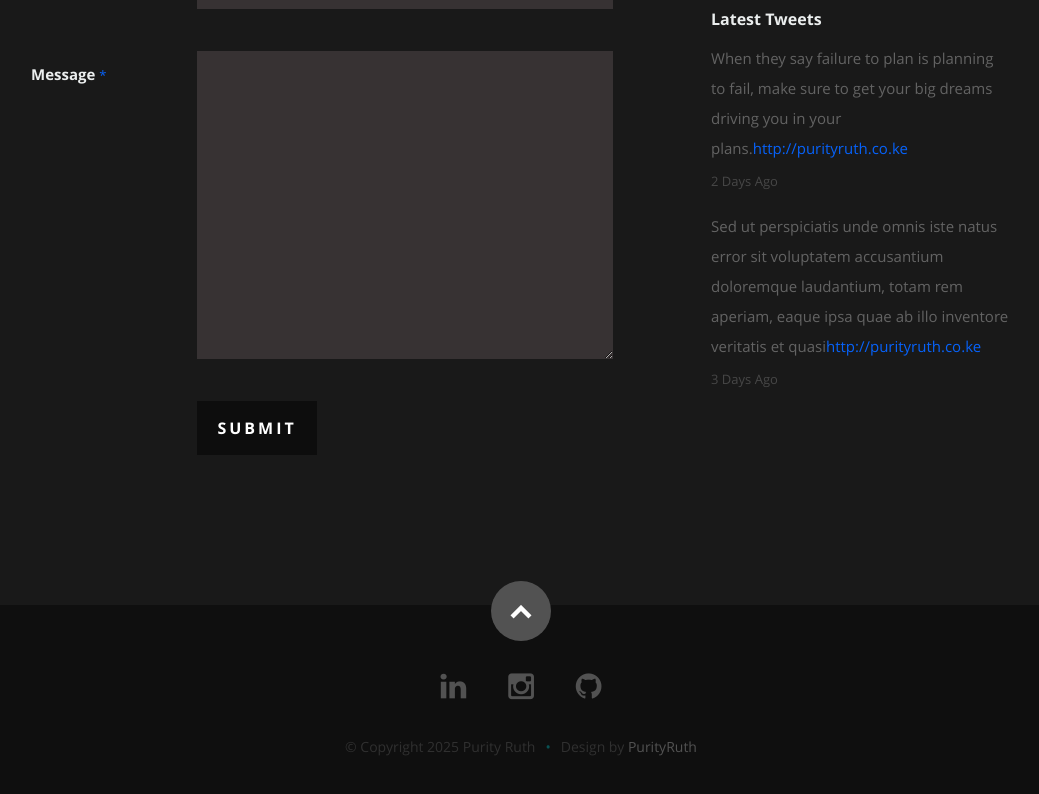
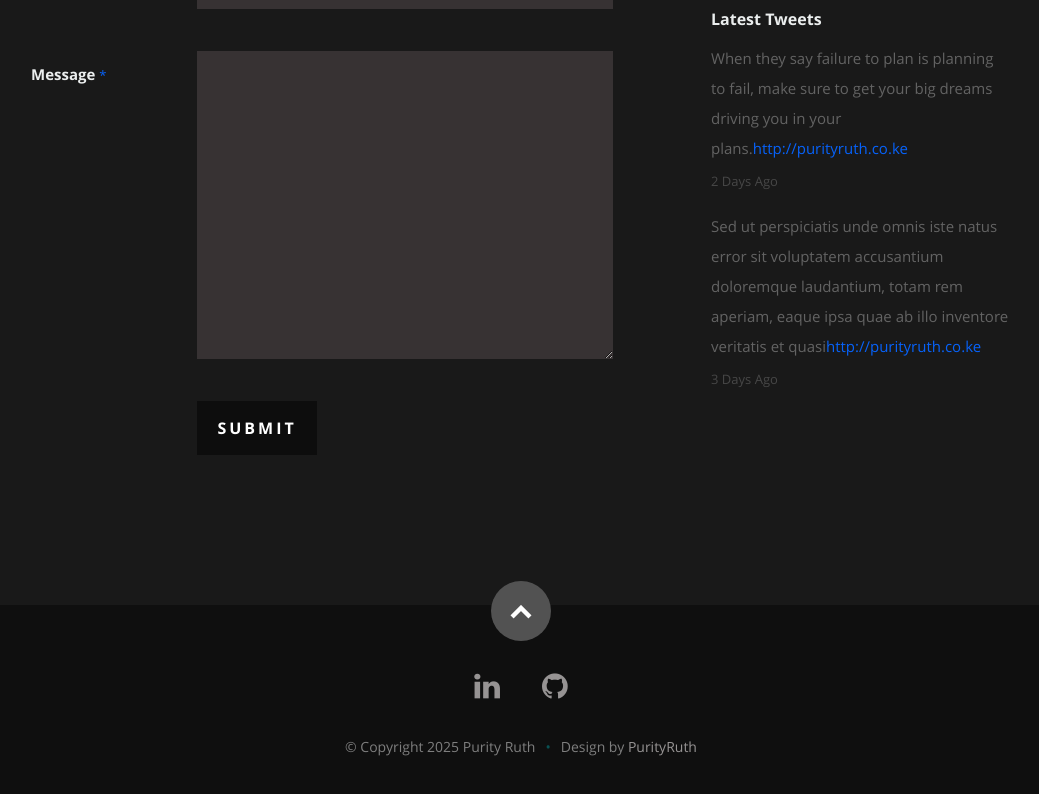
Before and after one commit to purityruth/myportfolio-resume, a React (Create React App) app: page / in a window 1280 px wide. Shown: the part 5572-6366 px from the top of the page, without its empty margins (119-1158 px from the left). Built offline with nearby package versions, Linux system fonts and the light colour scheme.

Commit message:
SEO Update

```diff
--- a/public/css/layout.css
+++ b/public/css/layout.css
@@ -928,13 +928,13 @@ call-to-action .button {
 footer {
    padding-top: 48px;
    margin-bottom: 48px;
-   color: #303030;
+   color:rgb(126, 126, 126);
    font-size: 14px;
    text-align: center;
    position: relative;
 }
 
-footer a, footer a:visited { color: #525252; }
+footer a, footer a:visited { color:rgb(150, 147, 147); }
 footer a:hover, footer a:focus { color: #fff; }
 
 /* copyright */
--- a/public/resumeData.json
+++ b/public/resumeData.json
@@ -16,17 +16,12 @@
       "zip": "681-00216"
     },
     "website": "http://www.purityruth.co.ke",
-    "resumedownload":"http://purityruth.com",
+    "resumedownload":"http://purityruth.co.ke",
     "social":[
       {
         "name":"linkedin",
         "url":"https://www.linkedin.com/in/purity-ruth-3940b9227/",
         "className":"fa fa-linkedin"
-      },
-      {
-        "name":"instagram",
-        "url":"https://www.instagram.com/_purity_ruth/",
-        "className":"fa fa-instagram"
       },
       {
         "name":"github",
```
